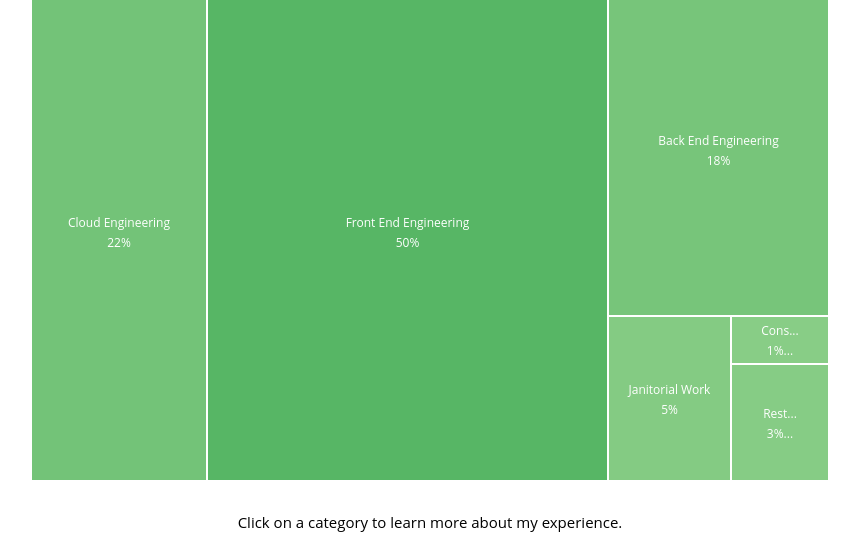
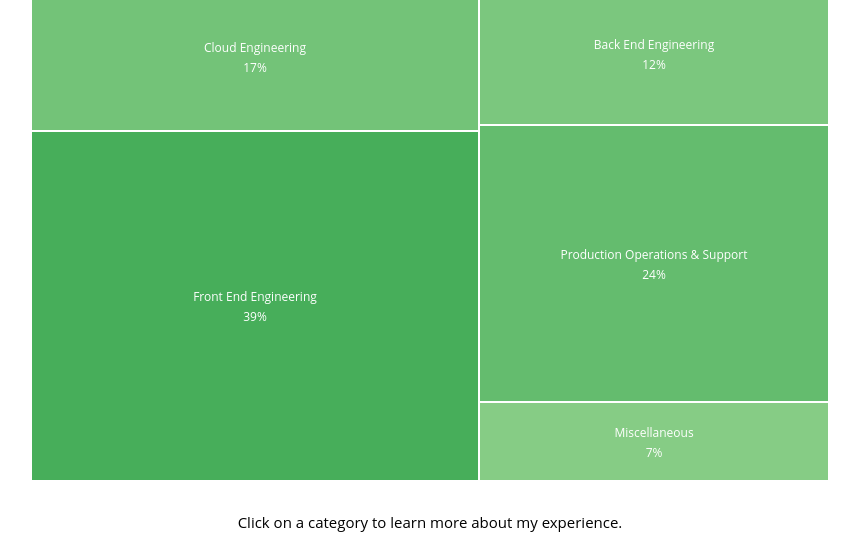
Before and after one commit to MaxwellKendall/maxwellkendall.com, a Gatsby site: page / in a window 1280 px wide. Shown: the part 251-792 px from the top of the page, without its empty margins (210-1069 px from the left). Built offline with nearby package versions, Linux system fonts and the light colour scheme; Gatsby itself is replaced by a stand-in of ours.

Commit message:
Updating experience map

```diff
--- a/src/components/home/ExperienceMap.jsx
+++ b/src/components/home/ExperienceMap.jsx
@@ -13,7 +13,7 @@ const test_data = {
   children: [
     {
       title: "Front End Engineering",
-      notes: "Full stack developer for Recreation.gov and USAspending.gov.",
+      notes: "Full stack developer for Recreation.gov and USAspending.gov and app.mural.co.",
       children: [
         {
           title: "Sass/CSS",
@@ -39,12 +39,17 @@ const test_data = {
           title: "ES6",
           start: moment("2017-07-01"),
           end: moment()
+        },
+        {
+          title: "Type Script",
+          start: moment("2021-06-07"),
+          end: moment()
         }
       ]
     },
     {
       title: "Back End Engineering",
-      notes: "As a full stack developer in my career thus far I have always focused on the front end. My experience here should be read as such.",
+      notes: "I have been focused mostly on the back end since 2021.",
       children: [
         {
           title: "Golang",
@@ -55,14 +60,14 @@ const test_data = {
         {
           title: "Python",
           start: moment("2019-03-01"),
-          end: moment(),
+          end: moment("2021-05-31"),
           notes: "Professional experience includes building very simple endpoints using Django.",
         },
         {
           title: "NodeJS",
           start: moment("2017-07-01"),
           end: moment(),
-          notes: "Professional experience includes building a sitemap using Node, configuring build process with WebPack, and various other miscellaneous scripts.",
+          notes: "Professional experience includes engineering APIs, auto-generated sitemaps, serverless functions, architecting the SPA build process with WebPack, and various scripts for debugging.",
         }
       ]
     },
@@ -84,7 +89,7 @@ const test_data = {
           title: "Docker",
           start: moment("2018-03-01"),
           end: moment(),
-          notes: "Professional experience includes setting up deployable containers using DockerFile and maintaining local back ends.",
+          notes: "Professional experience includes setting up deployable containers using DockerFile, Docker Compose, and maintaining local back ends.",
         },
         {
           title: "Jenkins",
@@ -95,22 +100,49 @@ const test_data = {
       ]
     },
     {
+      title: "Production Operations & Support",
+      start: moment("2014-06-01"),
+      end: moment(),
+      children: [
+        {
+          title: "SaaS Help Desk",
+          start: moment("2014-06-01"),
+          end: moment("2015-05-31")
+        },
+        {
+          title: "Operations Support",
+          start: moment("2015-06-01"),
+          end:  moment("2017-02-28"),
+        },
+        {
+          title: "Software Engineering",
+          start:  moment("2017-03-01"),
+          end: moment()
+        }
+      ]
+    },
+    {
+      title: "Miscellaneous",
+      children: [
+        {
           title: "Janitorial Work",
           start: moment("2010-07-01"),
           end: moment("2013-01-01"),
-      notes: "Very grateful for this experience as a janitor at my church during college. I'm grateful to be able to work with my mind and not so much my hands.",
+          notes: "Worked as a janitor at my church during college.",
         },
         {
           title: "Construction",
           start: moment("2012-06-01"),
           end: moment("2013-01-01"),
-      notes: "Very grateful for this experience as a facilities manager at a Christian Summer camp. I'm grateful to be able to work with my mind and not so much my hands.",
+          notes: "Landscaping, electrical, and plumbing for a Christian Summer Camp.",
         },
         {
           title: "Restaurant",
           start: moment("2013-01-01"),
           end: moment("2014-06-01"),
-      notes: "Very grateful for this experience as a deli worker at the best deli in Charleston SC -- Mozzo Deli.",
+          notes: "Not sure I loved food until I worked at Mozzo Deli.",
+        }
+      ]
     }
   ]
 };
```
Lines whose indentation alone changed are shown as unchanged.
